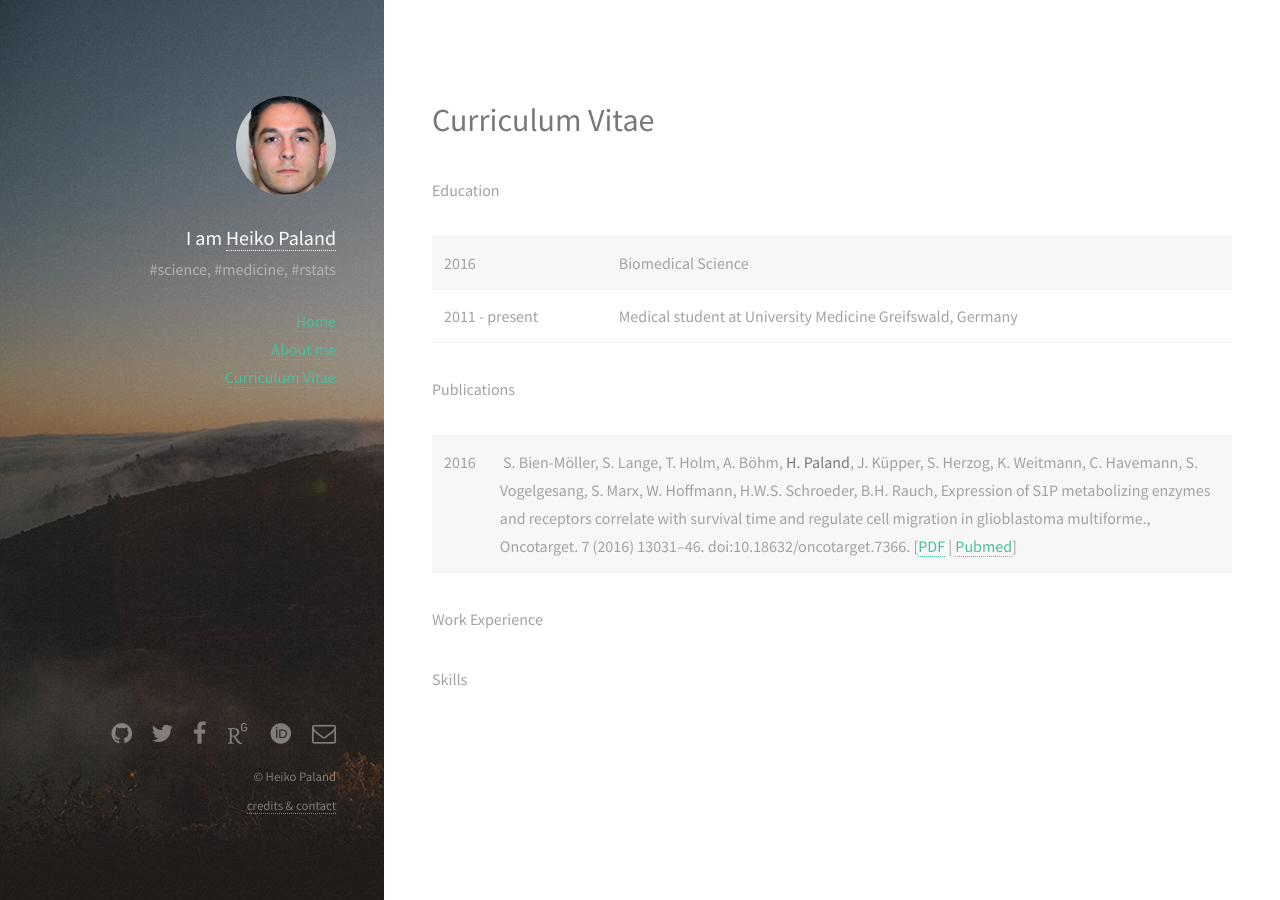
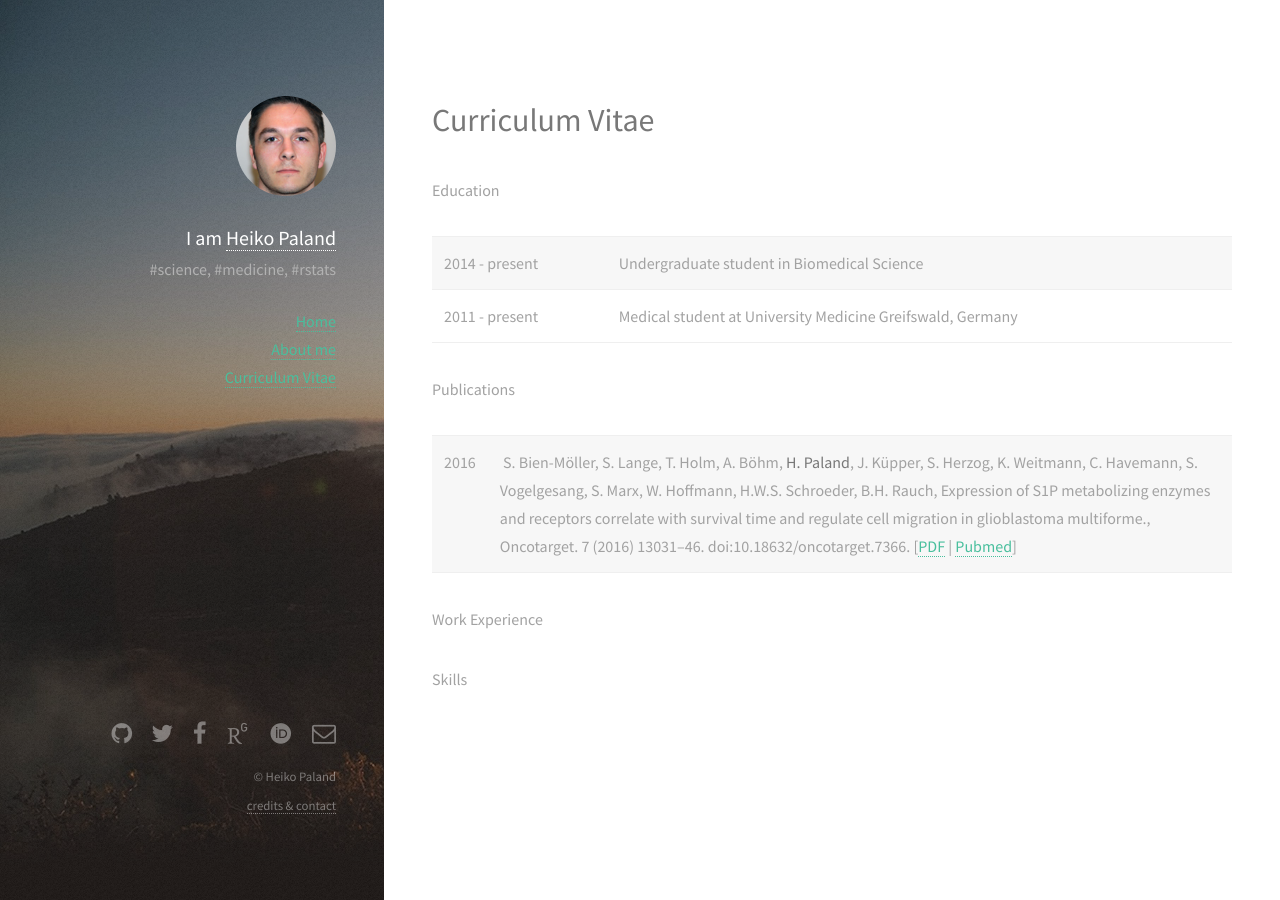
Before and after one commit to old-jekyll-templates/Strata-Jekyll-Theme, a Jekyll site: the page built from cv.md, in a window 1280 px wide. Built offline with Jekyll 4.4.1, drawn with Linux system fonts in a browser that asks for light colours; some web fonts are replaced.

Commit message:
undergraduate student

```diff
--- a/cv.md
+++ b/cv.md
@@ -5,7 +5,7 @@ title: Curriculum Vitae
 
 Education
 
-| 2016 |  Biomedical Science
+| 2014 - present | Undergraduate student in Biomedical Science
 | 2011 - present | Medical student at University Medicine Greifswald, Germany
 
 
```
